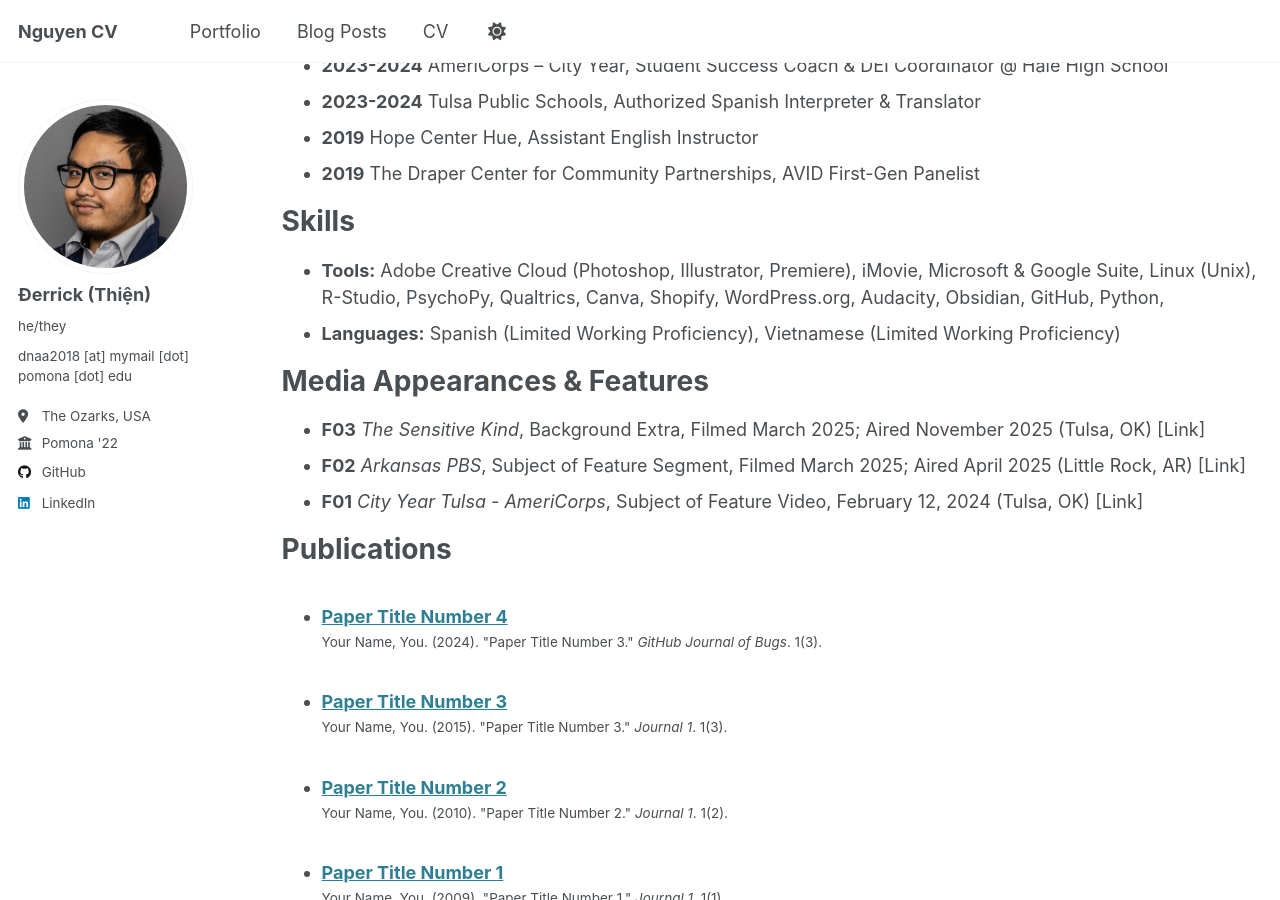
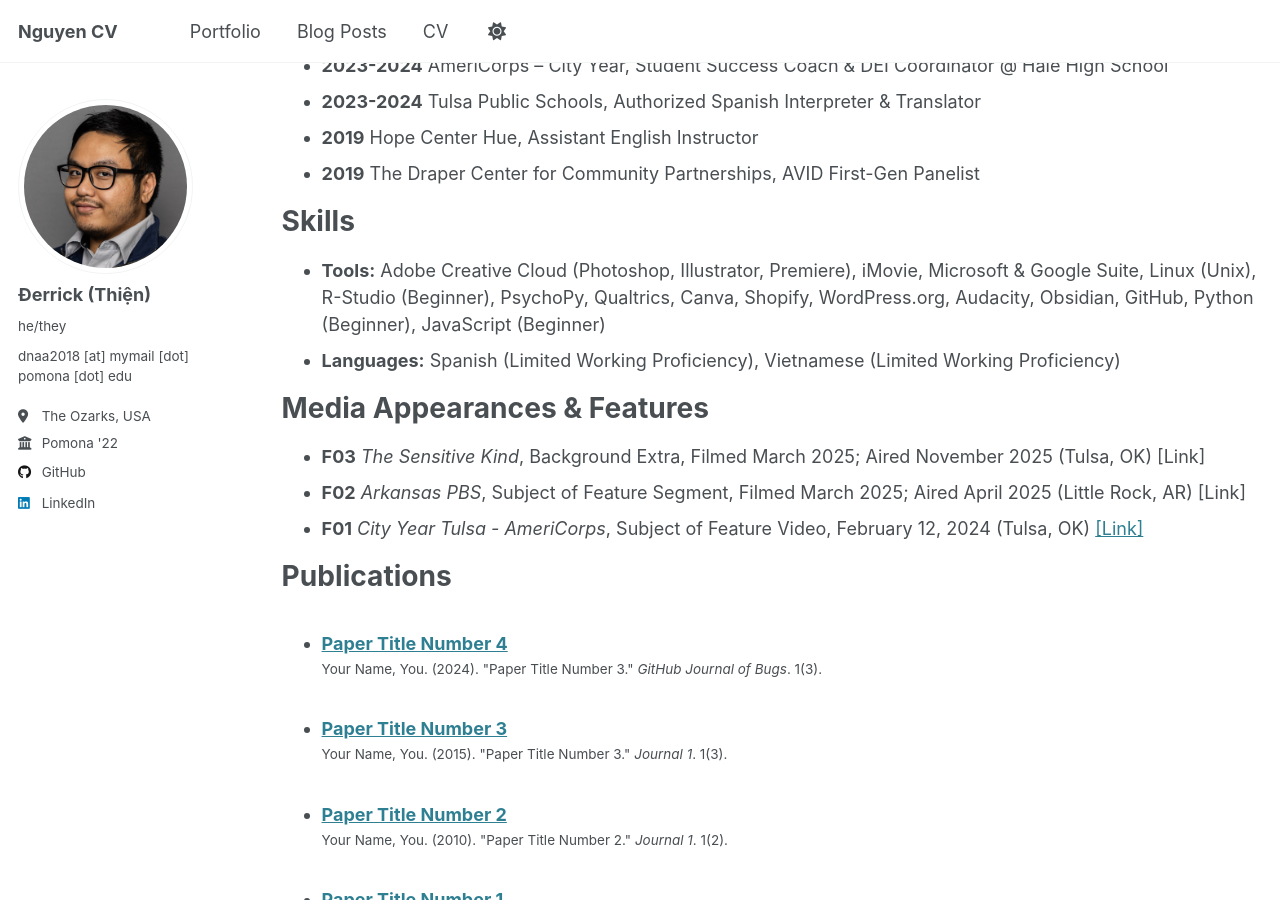
Before and after one commit to thienderrick/thienderrick.github.io, a Jekyll site: the page built from _pages/cv.md, in a window 1280 px wide and 900 px high, scrolled down 2627 px. Built offline with Jekyll 4.4.1, drawn with Linux system fonts in a browser that asks for light colours; some of the changed text lies outside the part shown.

Commit message:
Update cv.md

```diff
--- a/_pages/cv.md
+++ b/_pages/cv.md
@@ -92,14 +92,14 @@ Academic Community & Institutional Services
 
 Skills
 ======
-* **Tools:** Adobe Creative Cloud (Photoshop, Illustrator, Premiere), iMovie, Microsoft & Google Suite, Linux (Unix), R-Studio, PsychoPy, Qualtrics, Canva, Shopify, WordPress.org, Audacity, Obsidian, GitHub, Python,
+* **Tools:** Adobe Creative Cloud (Photoshop, Illustrator, Premiere), iMovie, Microsoft & Google Suite, Linux (Unix), R-Studio (Beginner), PsychoPy, Qualtrics, Canva, Shopify, WordPress.org, Audacity, Obsidian, GitHub, Python (Beginner), JavaScript (Beginner)
 * **Languages:** Spanish (Limited Working Proficiency), Vietnamese (Limited Working Proficiency)
 
 Media Appearances & Features
 ======
 - **F03** *The Sensitive Kind*, Background Extra, Filmed March 2025; Aired November 2025 (Tulsa, OK) [Link]
 - **F02** *Arkansas PBS*, Subject of Feature Segment, Filmed March 2025; Aired April 2025 (Little Rock, AR) [Link]
-- **F01** *City Year Tulsa - AmeriCorps*, Subject of Feature Video, February 12, 2024 (Tulsa, OK) [Link]
+- **F01** *City Year Tulsa - AmeriCorps*, Subject of Feature Video, February 12, 2024 (Tulsa, OK) <a href="https://www.facebook.com/watch/?v=1069545221043319">[Link]</a>
 
 Publications
 ======
```
Also changed, not shown: other parts of _pages/cv.md (+1 -1 lines).
